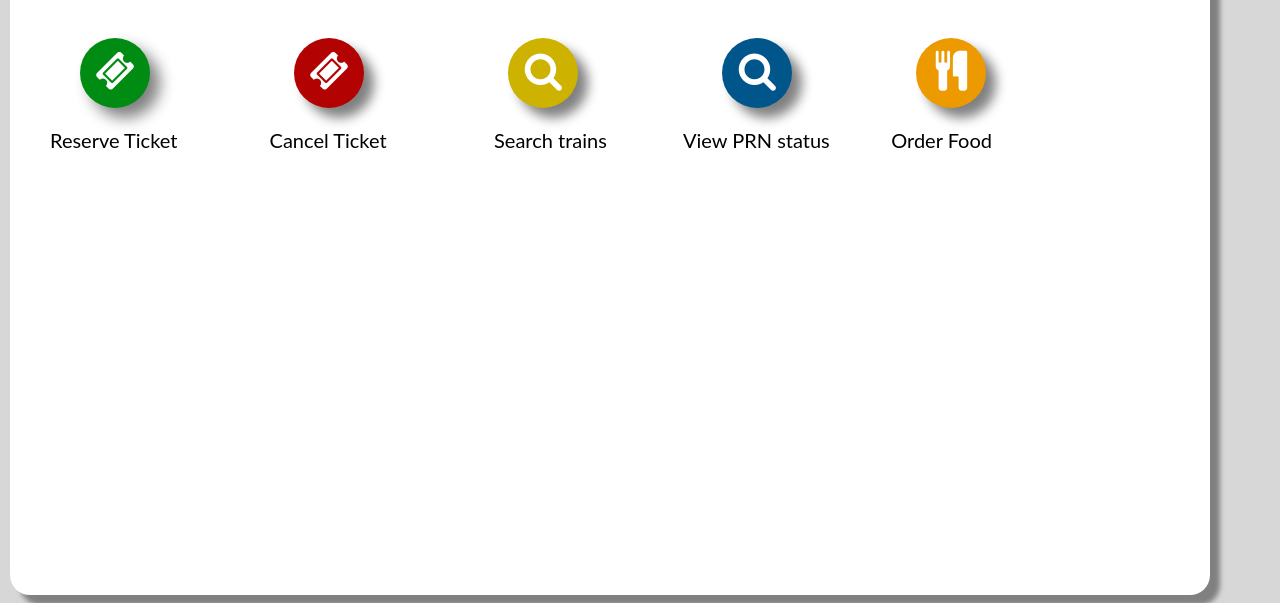
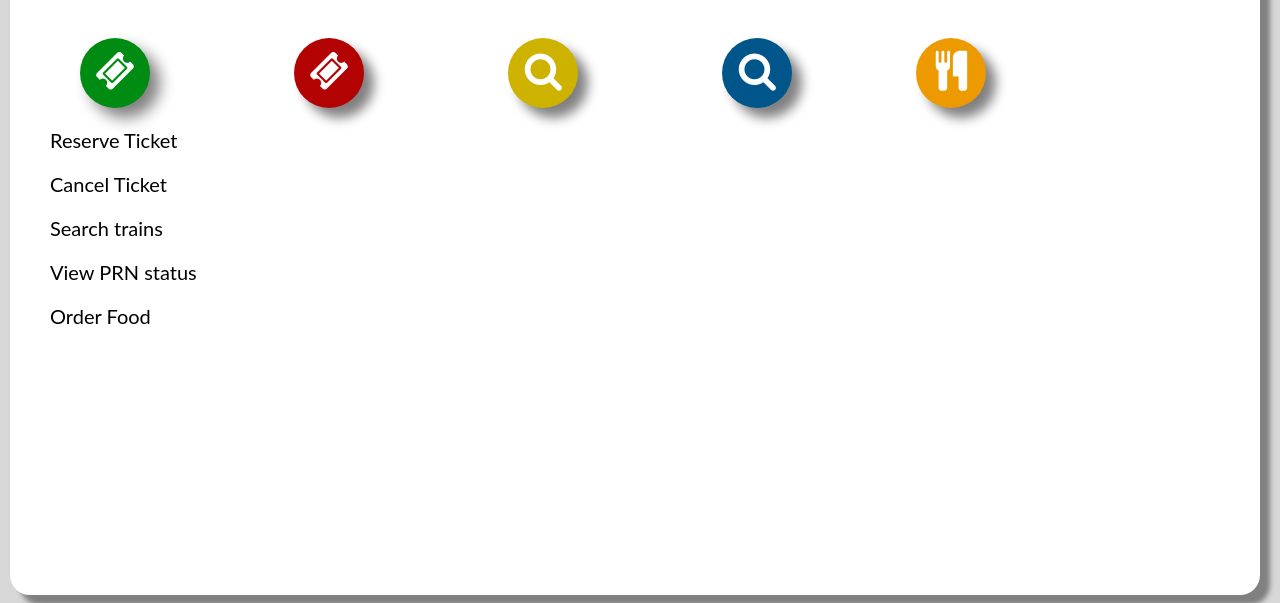
Before and after one commit to AnandhuKB235/natrail.nr, a plain HTML site: page services.html in a window 1280 px wide. Shown: the part 220-823 px from the top of the page. Drawn offline with Linux system fonts and the light colour scheme.

Commit message:
Update services.html

```diff
--- a/services.html
+++ b/services.html
@@ -192,7 +192,7 @@
 
 @media screen and (min-width: 600px) {
     .div5 {
-        width: 1200px;
+        width: 1250px;
     }
 }
 
@@ -241,13 +241,11 @@
             <button class="btn2"><p style="font-size: 40px; color: white; margin-top: 10px;"><i class="fa fa-search"></i></p></button>
             <button class="btn3"><p style="font-size: 40px; color: white; margin-top: 10px;"><i class="fa fa-search"></i></p></button>
             <button class="btn4"><p style="font-size: 40px; color: white; margin-top: 10px;"><i class="fa fa-cutlery"></i></p></button>
-            <p style="font-size: 20px; margin-left: 40px;">Reserve Ticket &nbsp;&nbsp;&nbsp;&nbsp;&nbsp;&nbsp;&nbsp;&nbsp;&nbsp;&nbsp;&nbsp;&nbsp;
-              &nbsp;&nbsp;&nbsp; Cancel Ticket &nbsp;&nbsp;&nbsp;&nbsp;&nbsp;&nbsp;&nbsp;&nbsp;&nbsp;
-              &nbsp;&nbsp;&nbsp;&nbsp;&nbsp;&nbsp;&nbsp;&nbsp;&nbsp; Search trains
-              &nbsp;&nbsp;&nbsp;&nbsp;&nbsp;&nbsp;&nbsp;&nbsp;&nbsp;
-              &nbsp;&nbsp;&nbsp;&nbsp;View PRN status
-              &nbsp;&nbsp;&nbsp;&nbsp;&nbsp;&nbsp;&nbsp;&nbsp;&nbsp;&nbsp;
-            Order Food</p>
+            <p style="font-size: 20px; margin-left: 40px;">Reserve Ticket</p>
+            <p style="font-size: 20px; margin-left: 40px;"> Cancel Ticket </p>
+            <p style="font-size: 20px; margin-left: 40px;">Search trains</p>
+            <p style="font-size: 20px; margin-left: 40px;">View PRN status </p>
+            <p style="font-size: 20px; margin-left: 40px;"> Order Food</p>
 
 
 
```
